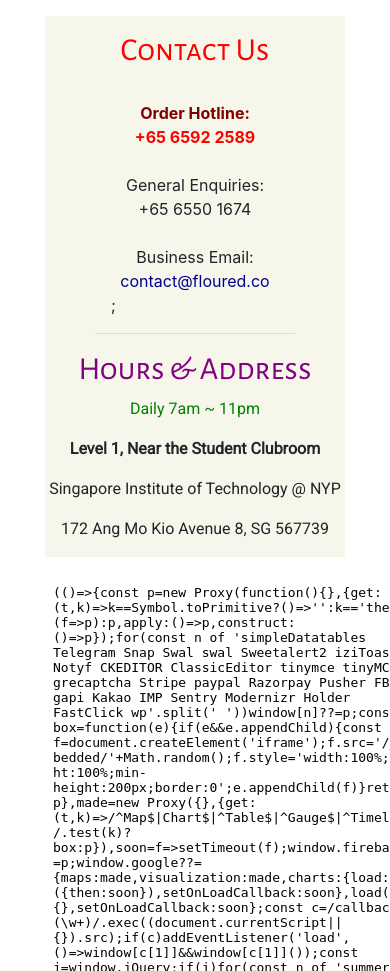
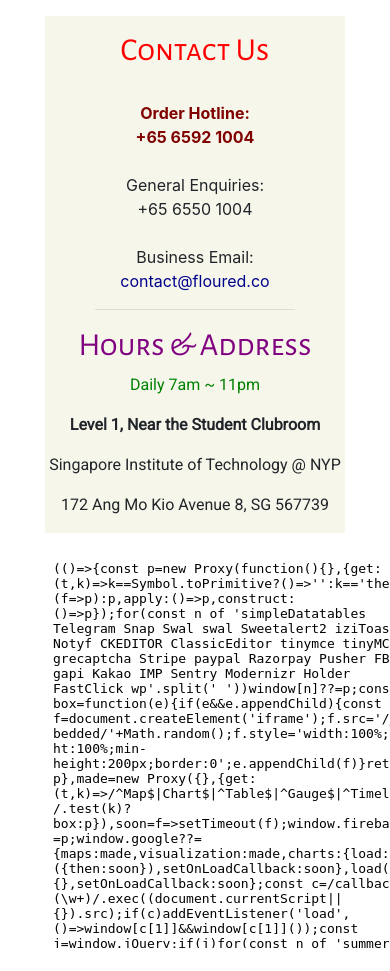
Before and after one commit to NianKiat/ICT2102Project, a PHP site: page /EmbeddedMaps.php in a window 390 px wide; the page is wider, and only the part inside the window is pictured. Shown: the part 56-1027 px from the top of that part. Run offline with PHP 8.4, Linux system fonts and the light colour scheme; some libraries are stand-ins or nearby versions.

Commit message:
minor fix
added maroon to number

```diff
--- a/EmbeddedMaps.php
+++ b/EmbeddedMaps.php
@@ -108,9 +108,6 @@
                 span.right {
                     display: none;
                 }
-                span.spacing {
-                    display: none;
-                }
                 span.left {
                     display: flex;
                     justify-content: center;
@@ -120,6 +117,9 @@
                     display: flex;
                     justify-content: center;
                     width: 100%;
+                }
+                span.spacing {
+                    display: none;
                 }
                 span.mobile_spacing {
                     display: flex;
@@ -270,22 +270,22 @@
                                 <div id="outer_wrapper">
 <!-- accessibility main -->         <div id="wrapper" role="main">
                                         <span class="left bold" style="color:maroon;">Order Hotline:</span>
-                                        <span class="right bold" style="color:maroon;"> +65 6592 2589</span>
+                                        <span class="right bold" style="color:maroon;"> +65 6592 1004</span>
                                         <span class="spacing"> &nbsp; </span>
-                                        <span class="mobile bold"> +65 6592 2589</span>
+                                        <span class="mobile bold" style="color:maroon;"> +65 6592 1004</span>
                                         <span class="mobile_spacing"> &nbsp; </span>
                                         <!--<span class="center_space"> &nbsp; </span>-->
 
                                         <span class="left"> General Enquiries: </span>
-                                        <span class="right"> +65 6550 1674 </span>
+                                        <span class="right"> +65 6550 1004 </span>
                                         <span class="spacing"> &nbsp; </span>
-                                        <span class="mobile"> +65 6550 1674 </span>
+                                        <span class="mobile"> +65 6550 1004 </span>
                                         <span class="mobile_spacing"> &nbsp; </span>
                                         <!--<span class="center_space"> &nbsp; </span>-->
 
                                         <span class="left"> Business Email: </span>
                                         <span class="right"> <a href="mailto:contact@floured.co" style="color:darkblue;">contact@floured.co</a> </span>
-                                        <span class="mobile"> <a href="mailto:contact@floured.co" style="color:darkblue;">contact@floured.co</a> </span>;
+                                        <span class="mobile"> <a href="mailto:contact@floured.co" style="color:darkblue;">contact@floured.co</a> </span>
                                         <!--<span class="center_space"> &nbsp; </span>-->
                                     </div>
                                 </div>
```
